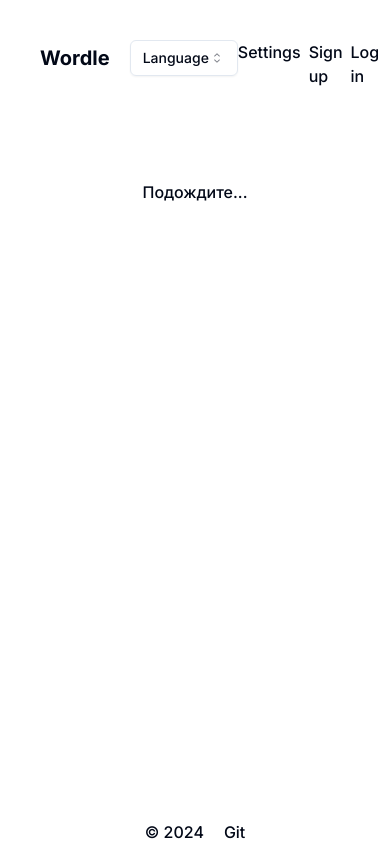
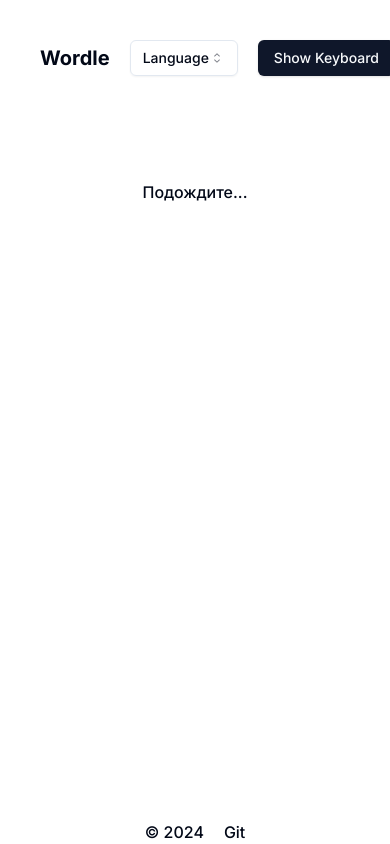
Before and after one commit to rnegic/Wordle, a Next.js app: page / in a window 390 px wide. Built offline with nearby package versions, Linux system fonts and the light colour scheme.

Commit message:
KeyBoard on mobile devices added

```diff
--- a/src/components/game/GameBoard.tsx
+++ b/src/components/game/GameBoard.tsx
@@ -87,13 +87,13 @@ const GameBoard = ({ secretWord, language }: GameBoardProps) => {
         <>
             <div className="flex flex-col gap-4">
                 {guesses.map((row, rowIdx) => (
-                    <div key={rowIdx} className="flex gap-4">
+                    <div key={rowIdx} className="flex sm:gap-3">
                         {row.map((col, colIdx) => (
                             <Cell key={colIdx} value={col} status={getCellStatus(rowIdx, colIdx)} />
                         ))}
                     </div>
                 ))}
-                <div className="flex gap-4">
+                <div className="flex sm:gap-3">
                     {Array.from({ length: secretWord.length }).map((_, idx) => (
                         <Cell key={idx} value={currentGuess[idx] || ''} />
                     ))}
--- a/src/components/game/cell.tsx
+++ b/src/components/game/cell.tsx
@@ -6,7 +6,7 @@ interface CellProps {
 }
 
 const Cell = ({ value, status }: CellProps) => {
-    let className = 'flex justify-center h-20 w-20 border-4 border-solid border-slate-300 rounded-lg p-4';
+    let className = 'flex justify-center size-12 border-1 border-solid border-slate-300 rounded-lg sm:size-20 border-4 p-4';
 
     if (status === 'correct') {
         className += ' bg-green-500';
@@ -20,7 +20,7 @@ const Cell = ({ value, status }: CellProps) => {
 
     return (
         <div className={className}>
-            <span className="text-white font-bold text-3xl">{value.toUpperCase()}</span>
+            <span className="text-white font-bold text-base sm:text-3xl">{value.toUpperCase()}</span>
         </div>
     );
 };
--- a/src/components/layout/Header.tsx
+++ b/src/components/layout/Header.tsx
@@ -3,6 +3,7 @@
 import React from 'react';
 import LanguageSelector from '../tools/LanguageSelector';
 import { useLanguage } from '../../context/LanguageContext';
+import ShowKeyboardButton from '../tools/ShowKeyBoardButton';
 
 const Header = () => {
     const { setLanguage } = useLanguage();
@@ -12,9 +13,10 @@ const Header = () => {
             <div className='flex gap-5'>
                 <a className='mt-1 font-bold text-xl' href='/'>Wordle</a>
                 <LanguageSelector onLanguageChange={setLanguage} />
+                <ShowKeyboardButton/>
             </div>
             <nav>
-                <ul className="flex gap-2 sm:gap-10">
+                <ul className="hidden sm:flex gap-5">
                     <li>
                         <a href="/settings">Settings</a>
                     </li>
--- /dev/null
+++ b/src/components/tools/ShowKeyBoardButton.tsx
@@ -0,0 +1,28 @@
+import React from 'react';
+import { Button } from "@/components/ui/button"
+
+const ShowKeyboardButton = () => {
+    const handleFocus = () => {
+
+        const tempInput = document.createElement('input');
+        tempInput.style.position = 'absolute';
+        tempInput.style.opacity = '0';
+        document.body.appendChild(tempInput);
+        tempInput.focus();
+
+        setTimeout(() => {
+            document.body.removeChild(tempInput);
+        }, 1000);
+    };
+
+    return (
+        <Button
+            onClick={handleFocus}
+            className='block md:hidden'
+        >
+            Show Keyboard
+        </Button>
+    );
+};
+
+export default ShowKeyboardButton;
```
